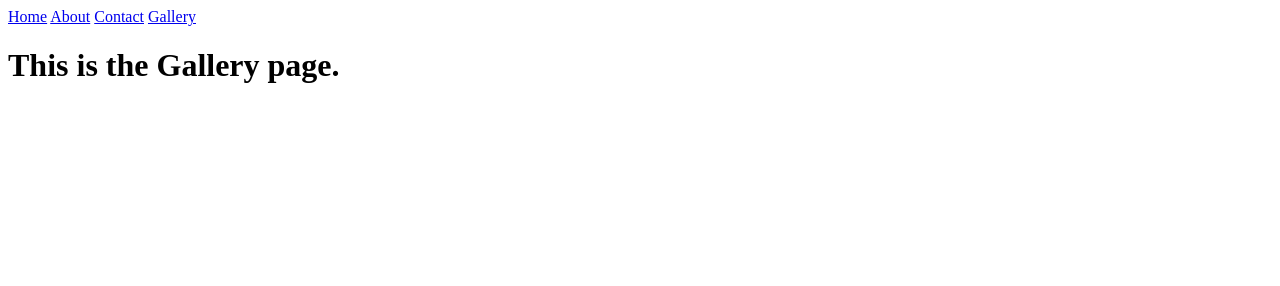
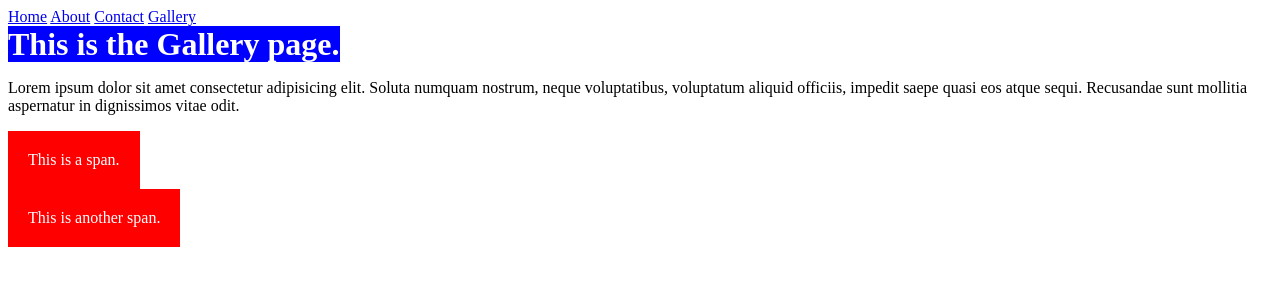
Before and after one commit to Lomeeee/html_learning, a plain HTML site: page gallery.html in a window 1280 px wide. Drawn offline with Linux system fonts and the light colour scheme.

Commit message:
added external css to the gallery

```diff
--- a/gallery.html
+++ b/gallery.html
@@ -4,6 +4,7 @@
     <meta charset="UTF-8">
     <meta name="viewport" content="width=device-width, initial-scale=1.0">
     <title>Gallery</title>
+    <link rel="stylesheet" href="styles.css">
 </head>
 <body>
     <nav>
@@ -13,5 +14,8 @@
         <a href="gallery.html">Gallery</a>
     </nav>
     <h1>This is the Gallery page.</h1>
+    <p>Lorem ipsum dolor sit amet consectetur adipisicing elit. Soluta numquam nostrum, neque voluptatibus, voluptatum aliquid officiis, impedit saepe quasi eos atque sequi. Recusandae sunt mollitia aspernatur in dignissimos vitae odit.</p>
+    <span>This is a span.</span>
+    <span>This is another span.</span>
 </body>
 </html>
--- a/styles.css
+++ b/styles.css
@@ -1,6 +1,20 @@
-span{
+/* span{
     color: red;
     font-size: 50px;
     font-weight: bold;
     text-decoration: underline;
+} */
+h1{
+    background-color: blue;
+    color: white;
+    display: inline;
+    text-align: center;
 }
+span{
+    padding: 20px;
+    margin-right: 700px;
+    background-color: red;
+    color: white;
+    text-align: center;
+    display: inline-block;
+}
```
